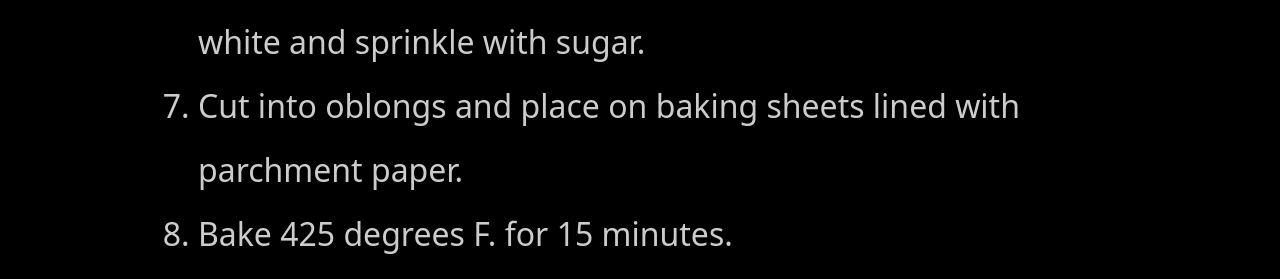
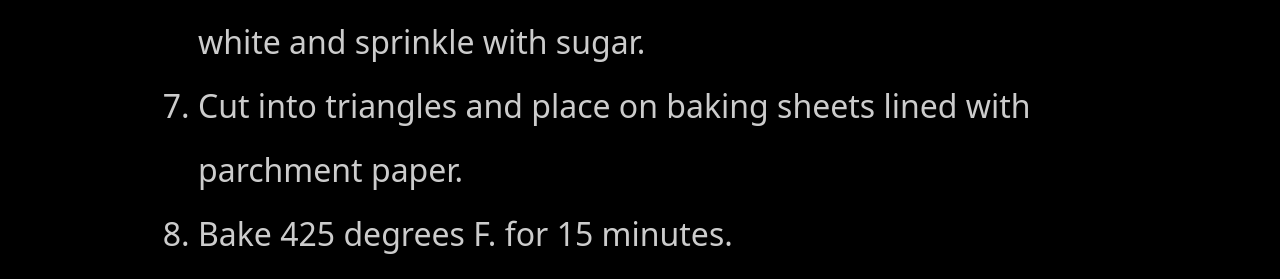
Before and after one commit to dits-family-cookbook/dits-family-cookbook.github.io, a Jekyll site: the page built from recipes/breads/mas-scones.md, in a window 1280 px wide. Shown: the part 1901-2180 px from the top of the page. Built offline with Jekyll 4.4.1, drawn with Linux system fonts in a browser that asks for light colours.

Commit message:
Update mas-scones.md

```diff
--- a/recipes/breads/mas-scones.md
+++ b/recipes/breads/mas-scones.md
@@ -26,5 +26,5 @@ layout: page
 1. Mix together the egg, the sour cream and the milk.
 1. Add to the flour/fruit mixture to make a soft dough. You may need more milk - up to 1 cup in total.
 1. Pat out on board to about 1" thick. Spread with a beaten egg white and sprinkle with sugar.
-1. Cut into oblongs and place on baking sheets lined with parchment paper.
+1. Cut into triangles and place on baking sheets lined with parchment paper.
 1. Bake 425 degrees F. for 15 minutes.
```
